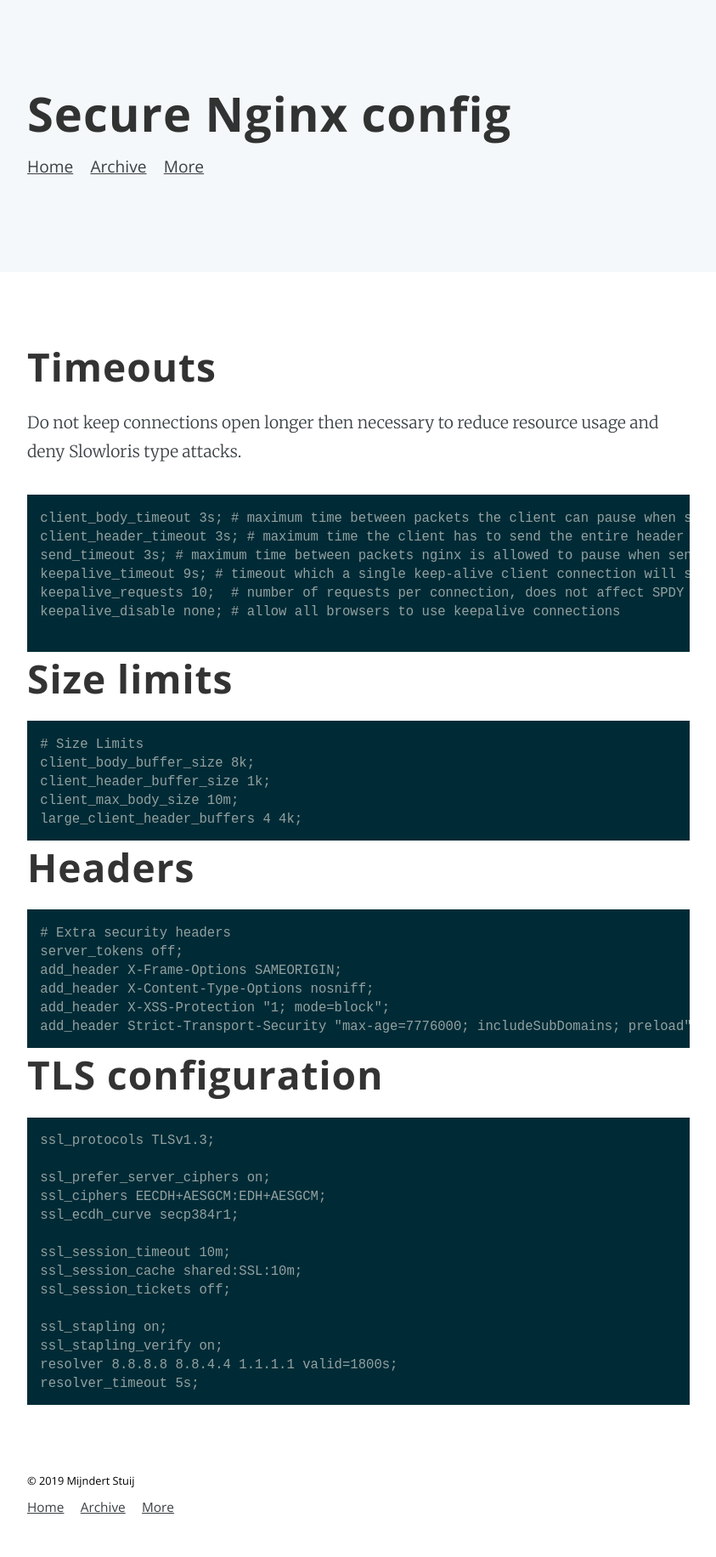
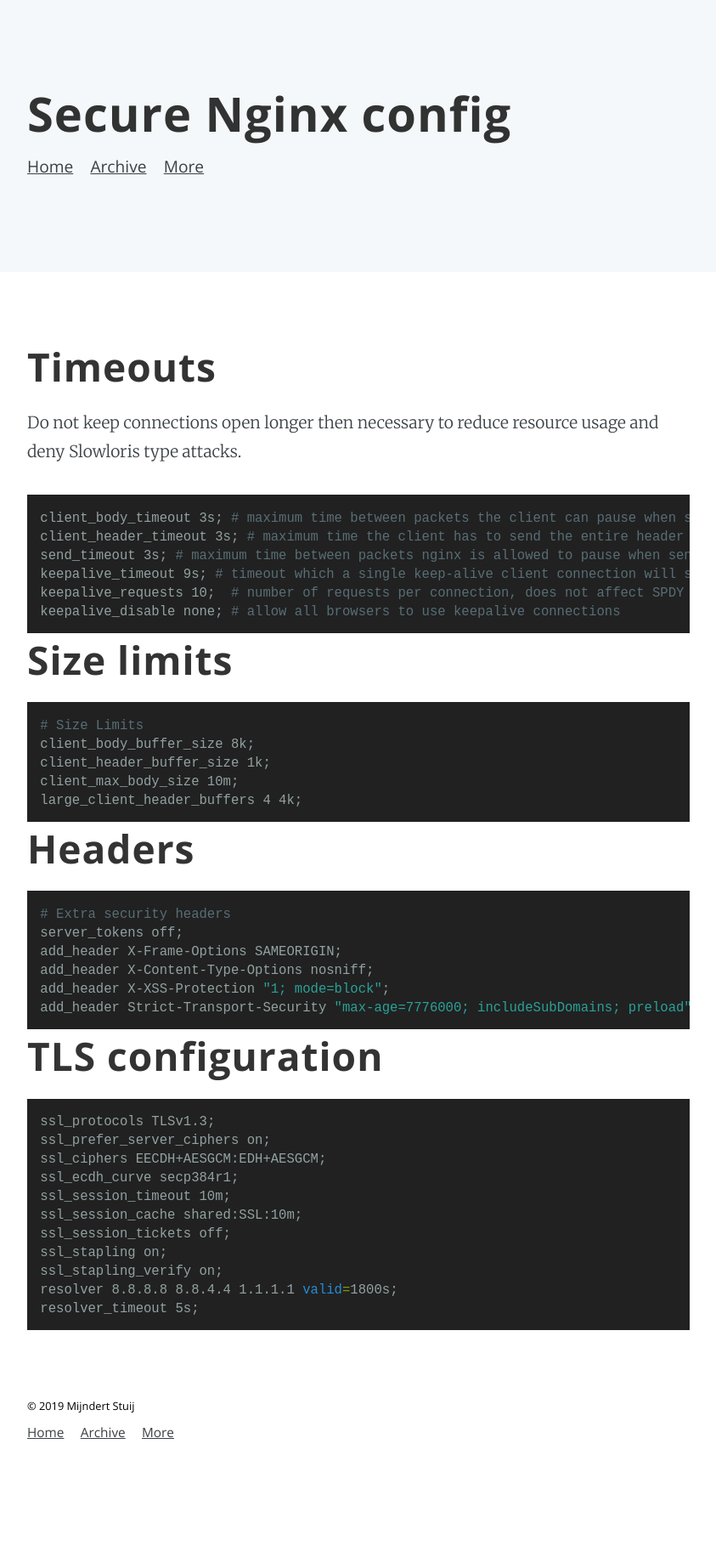
Before and after one commit to mijndert/website, a Jekyll site: the page built from _pages/nginx.md, in a window 1280 px wide. Shown: the whole page at 85% size, without its empty margins (218-1061 px from the left). Built offline with Jekyll 4.4.1, drawn with Linux system fonts in a browser that asks for light colours; after the commit the page ends 1744 px from its top, so only the background shows below that.

Commit message:
Fix syntax highlighting

````diff
--- a/_pages/nginx.md
+++ b/_pages/nginx.md
@@ -9,19 +9,18 @@
 
 Do not keep connections open longer then necessary to reduce resource usage and deny Slowloris type attacks.
 
-```
+```shell
 client_body_timeout 3s; # maximum time between packets the client can pause when sending nginx any data
 client_header_timeout 3s; # maximum time the client has to send the entire header to nginx
 send_timeout 3s; # maximum time between packets nginx is allowed to pause when sending the client data
 keepalive_timeout 9s; # timeout which a single keep-alive client connection will stay open
 keepalive_requests 10;  # number of requests per connection, does not affect SPDY
 keepalive_disable none; # allow all browsers to use keepalive connections
-
 ```
 
 ## Size limits
 
-```
+```shell
 # Size Limits
 client_body_buffer_size 8k;
 client_header_buffer_size 1k;
@@ -31,7 +30,7 @@
 
 ## Headers
 
-```
+```shell
 # Extra security headers
 server_tokens off;
 add_header X-Frame-Options SAMEORIGIN;
@@ -42,17 +41,14 @@
 
 ## TLS configuration
 
-```
+```shell
 ssl_protocols TLSv1.3;
-
 ssl_prefer_server_ciphers on;
 ssl_ciphers EECDH+AESGCM:EDH+AESGCM;
 ssl_ecdh_curve secp384r1;
-
 ssl_session_timeout 10m;
 ssl_session_cache shared:SSL:10m;
 ssl_session_tickets off;
-
 ssl_stapling on;
 ssl_stapling_verify on;
 resolver 8.8.8.8 8.8.4.4 1.1.1.1 valid=1800s;
--- a/assets/css/syntax.scss
+++ b/assets/css/syntax.scss
@@ -2,7 +2,7 @@
 # Let's add a comment to make this file sass-y.
 ---
 
-.highlight { background-color: #002b36; color: #93a1a1 }
+.highlight { background-color: #212121; color: #93a1a1 }
 .highlight .c { color: #586e75 } /* Comment */
 .highlight .err { color: #93a1a1 } /* Error */
 .highlight .g { color: #93a1a1 } /* Generic */
````
